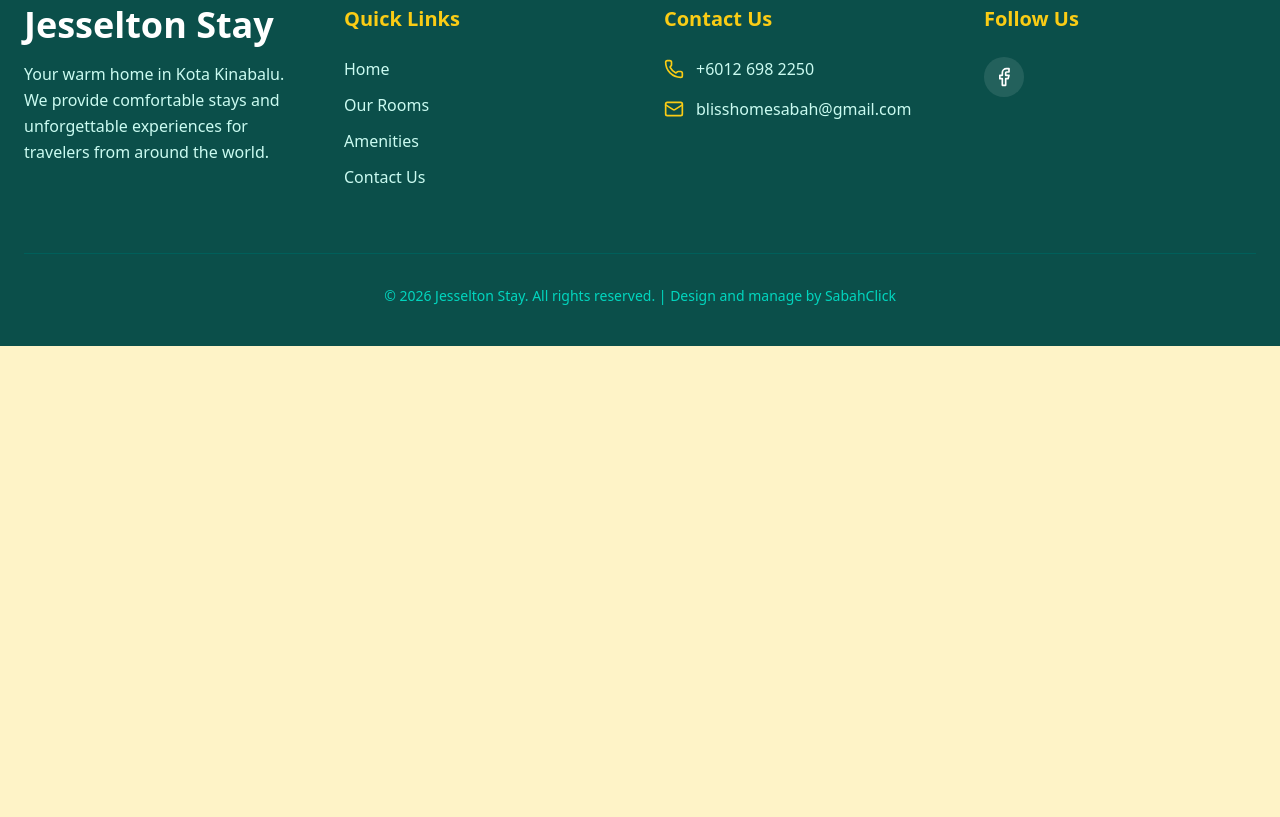
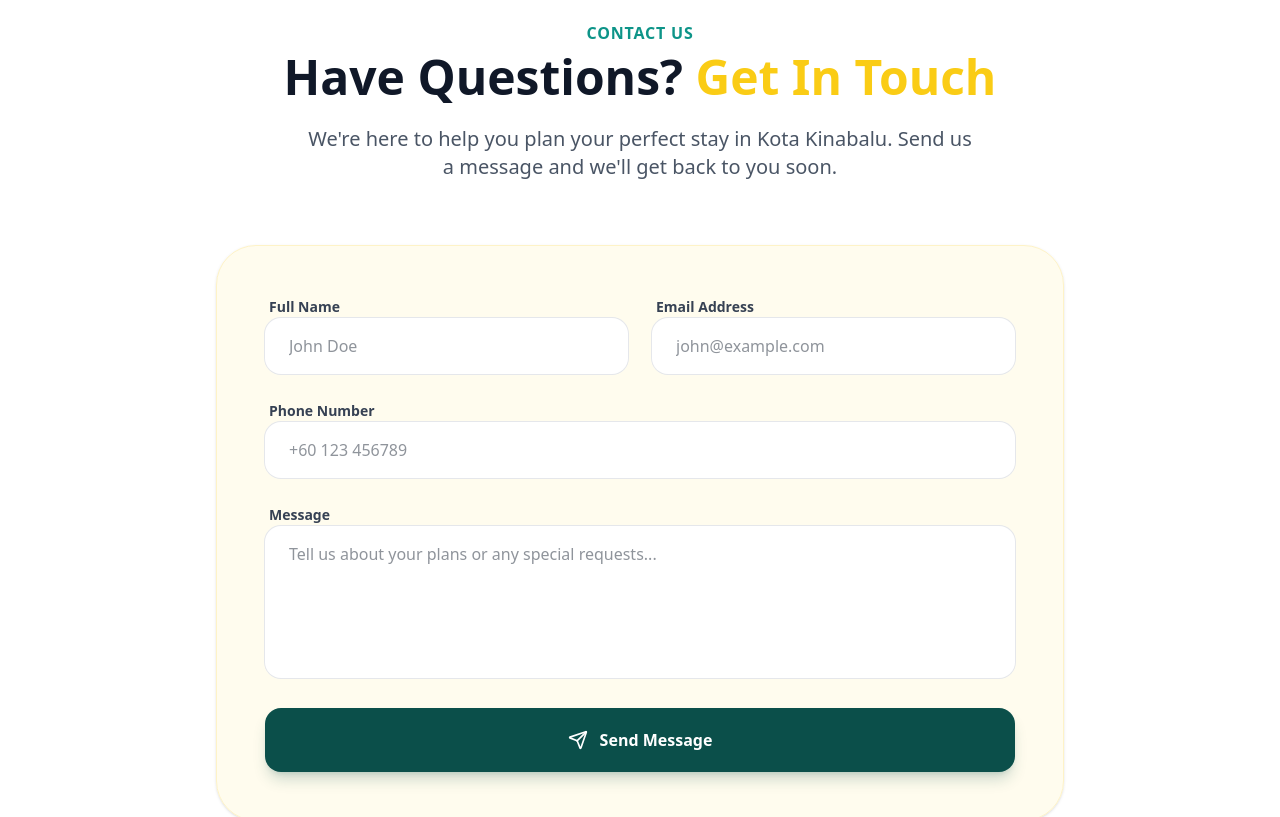
Before and after one commit to vkcheng/web_jesseltonStay, a Next.js app: page / in a window 1280 px wide. Shown: the part 4260-5077 px from the top of the page. Before the commit the page ends 4606 px from the top, so only its background shows below. Built offline with nearby package versions, Linux system fonts and the light colour scheme; no server answers.

Commit message:
Implement Contact Form with Resend integration

```diff
--- /dev/null
+++ b/app/actions/sendEmail.ts
@@ -0,0 +1,46 @@
+"use server";
+
+import { Resend } from "resend";
+
+const resend = new Resend(process.env.RESEND_API_KEY);
+
+export async function sendEmail(formData: FormData) {
+    const name = formData.get("name") as string;
+    const email = formData.get("email") as string;
+    const tel = formData.get("tel") as string;
+    const message = formData.get("message") as string;
+
+    if (!name || !email || !tel || !message) {
+        return { success: false, error: "Please fill in all fields." };
+    }
+
+    try {
+        const { data, error } = await resend.emails.send({
+            from: "Jesselton Stay <onboarding@resend.dev>",
+            to: ["blisshomesabah@gmail.com"],
+            subject: `New Contact Form Submission from ${name}`,
+            replyTo: email,
+            html: `
+                <div style="font-family: sans-serif; padding: 20px; color: #333;">
+                    <h2 style="color: #0d9488;">New Inquiry - Jesselton Stay</h2>
+                    <p><strong>Name:</strong> ${name}</p>
+                    <p><strong>Email:</strong> ${email}</p>
+                    <p><strong>Phone:</strong> ${tel}</p>
+                    <hr style="border: none; border-top: 1px solid #eee; margin: 20px 0;" />
+                    <p><strong>Message:</strong></p>
+                    <p style="white-space: pre-wrap;">${message}</p>
+                </div>
+            `,
+        });
+
+        if (error) {
+            console.error("Resend error:", error);
+            return { success: false, error: error.message };
+        }
+
+        return { success: true, data };
+    } catch (err: any) {
+        console.error("Email sending failed:", err);
+        return { success: false, error: err.message || "Failed to send email." };
+    }
+}
--- a/app/page.tsx
+++ b/app/page.tsx
@@ -4,6 +4,7 @@ import About from "@/components/About";
 import Features from "@/components/Features";
 import Rooms from "@/components/Rooms";
 import Location from "@/components/Location";
+import ContactForm from "@/components/ContactForm";
 import Footer from "@/components/Footer";
 
 export default function Home() {
@@ -15,6 +16,7 @@ export default function Home() {
       <Features />
       <Rooms />
       <Location />
+      <ContactForm />
       <Footer />
     </main>
   );
--- /dev/null
+++ b/components/ContactForm.tsx
@@ -0,0 +1,128 @@
+"use client";
+
+import { useState } from "react";
+import { motion } from "framer-motion";
+import { Send, CheckCircle2, AlertCircle } from "lucide-react";
+import { sendEmail } from "@/app/actions/sendEmail";
+
+export default function ContactForm() {
+    const [status, setStatus] = useState<"idle" | "sending" | "success" | "error">("idle");
+    const [message, setMessage] = useState("");
+
+    async function handleSubmit(formData: FormData) {
+        setStatus("sending");
+        try {
+            const result = await sendEmail(formData);
+            if (result.success) {
+                setStatus("success");
+                setMessage("Thank you! Your message has been sent.");
+                (document.getElementById("contact-form") as HTMLFormElement).reset();
+            } else {
+                setStatus("error");
+                setMessage(result.error || "Something went wrong. Please try again.");
+            }
+        } catch (err) {
+            setStatus("error");
+            setMessage("An unexpected error occurred.");
+        }
+    }
+
+    return (
+        <section className="py-24 bg-white" id="contact-form-section">
+            <div className="container mx-auto px-6 max-w-4xl">
+                <div className="text-center mb-16">
+                    <span className="text-tropical-teal font-bold uppercase tracking-wider">Contact Us</span>
+                    <h2 className="text-3xl md:text-5xl font-bold text-gray-900 mt-2 mb-6">
+                        Have Questions? <span className="text-sun-yellow">Get In Touch</span>
+                    </h2>
+                    <p className="text-xl text-gray-600 max-w-2xl mx-auto">
+                        We're here to help you plan your perfect stay in Kota Kinabalu. Send us a message and we'll get back to you soon.
+                    </p>
+                </div>
+
+                <motion.div
+                    initial={{ opacity: 0, y: 20 }}
+                    whileInView={{ opacity: 1, y: 0 }}
+                    viewport={{ once: true }}
+                    className="bg-sand-beige/30 p-8 md:p-12 rounded-[2.5rem] shadow-sm border border-sand-beige"
+                >
+                    <form id="contact-form" action={handleSubmit} className="space-y-6">
+                        <div className="grid grid-cols-1 md:grid-cols-2 gap-6">
+                            <div className="space-y-2">
+                                <label htmlFor="name" className="text-sm font-bold text-gray-700 ml-1">Full Name</label>
+                                <input
+                                    required
+                                    type="text"
+                                    name="name"
+                                    id="name"
+                                    placeholder="John Doe"
+                                    className="w-full px-6 py-4 rounded-2xl border-none ring-1 ring-gray-200 focus:ring-2 focus:ring-tropical-teal outline-none transition-all bg-white"
+                                />
+                            </div>
+                            <div className="space-y-2">
+                                <label htmlFor="email" className="text-sm font-bold text-gray-700 ml-1">Email Address</label>
+                                <input
+                                    required
+                                    type="email"
+                                    name="email"
+                                    id="email"
+                                    placeholder="john@example.com"
+                                    className="w-full px-6 py-4 rounded-2xl border-none ring-1 ring-gray-200 focus:ring-2 focus:ring-tropical-teal outline-none transition-all bg-white"
+                                />
+                            </div>
+                        </div>
+
+                        <div className="space-y-2">
+                            <label htmlFor="tel" className="text-sm font-bold text-gray-700 ml-1">Phone Number</label>
+                            <input
+                                required
+                                type="tel"
+                                name="tel"
+                                id="tel"
+                                placeholder="+60 123 456789"
+                                className="w-full px-6 py-4 rounded-2xl border-none ring-1 ring-gray-200 focus:ring-2 focus:ring-tropical-teal outline-none transition-all bg-white"
+                            />
+                        </div>
+
+                        <div className="space-y-2">
+                            <label htmlFor="message" className="text-sm font-bold text-gray-700 ml-1">Message</label>
+                            <textarea
+                                required
+                                name="message"
+                                id="message"
+                                rows={5}
+                                placeholder="Tell us about your plans or any special requests..."
+                                className="w-full px-6 py-4 rounded-2xl border-none ring-1 ring-gray-200 focus:ring-2 focus:ring-tropical-teal outline-none transition-all bg-white resize-none"
+                            ></textarea>
+                        </div>
+
+                        <button
+                            type="submit"
+                            disabled={status === "sending"}
+                            className="w-full bg-teal-900 text-white font-bold py-5 rounded-2xl hover:bg-tropical-teal transition-all flex items-center justify-center gap-3 disabled:opacity-70 shadow-lg shadow-teal-900/20"
+                        >
+                            {status === "sending" ? (
+                                <div className="h-5 w-5 border-2 border-white/30 border-t-white rounded-full animate-spin" />
+                            ) : (
+                                <Send size={20} />
+                            )}
+                            {status === "sending" ? "Sending..." : "Send Message"}
+                        </button>
+
+                        {status !== "idle" && (
+                            <motion.div
+                                initial={{ opacity: 0, y: 10 }}
+                                animate={{ opacity: 1, y: 0 }}
+                                className={`flex items-center gap-3 p-4 rounded-xl ${status === "success" ? "bg-green-50 text-green-700" : "bg-red-50 text-red-700"
+                                    }`}
+                            >
+                                {status === "success" ? <CheckCircle2 size={20} /> : <AlertCircle size={20} />}
+                                <span className="text-sm font-medium">{message}</span>
+                            </motion.div>
+                        )}
+                    </form>
+                </motion.div>
+            </div>
+        </section>
+    );
+}
--- a/package.json
+++ b/package.json
@@ -15,6 +15,7 @@
     "next": "16.1.1",
     "react": "19.2.3",
     "react-dom": "19.2.3",
+    "resend": "^6.7.0",
     "tailwind-merge": "^3.4.0"
   },
   "devDependencies": {
```
Also changed, not shown: 1 other file (tests, documents, lock files or other folders).
